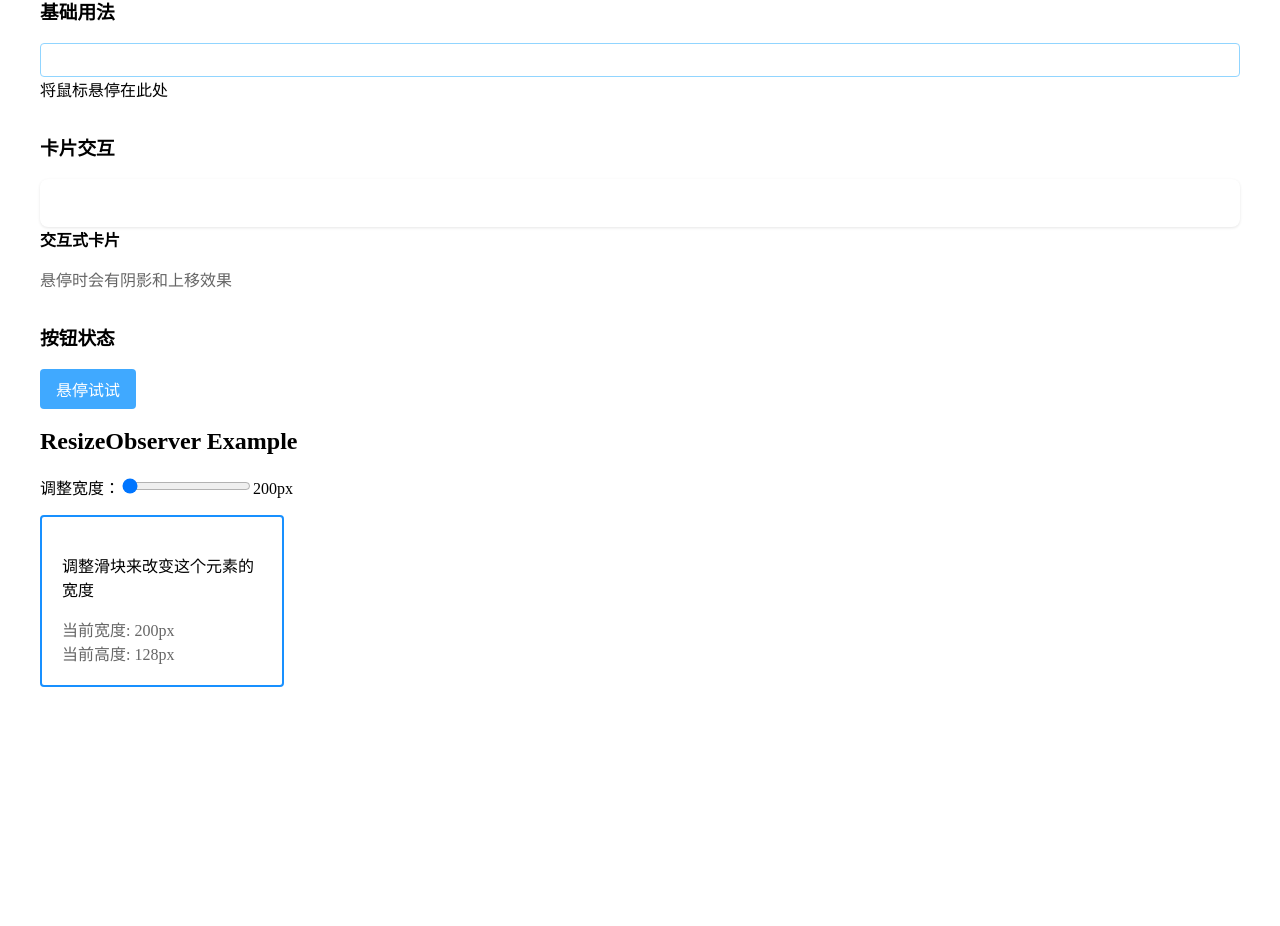
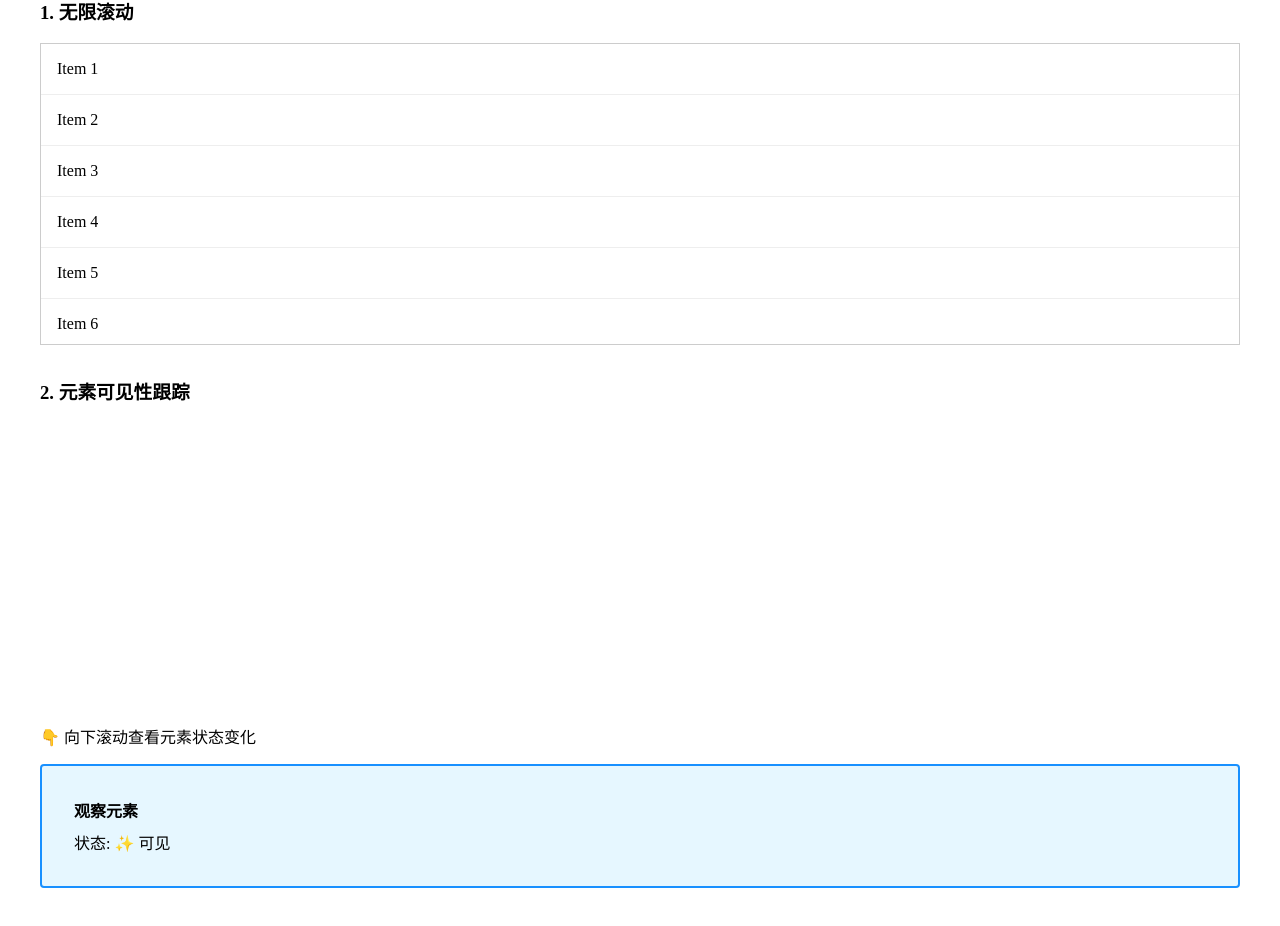
Before and after one commit to Zeno2019/arrow-hooks, a React (Vite) app: page / in a window 1280 px wide. Shown: the part 180-1106 px from the top of the page. Before the commit the page ends 907 px from the top, so only its background shows below. Built offline with nearby package versions, Linux system fonts and the light colour scheme.

Commit message:
Update: useIntersectionObserver hook

```diff
--- a/src/App.tsx
+++ b/src/App.tsx
@@ -5,6 +5,7 @@ import EventListenerExample from './hooks/useEventListener/example';
 import WindowSizeExample from './hooks/useWindowSize/example';
 import HoverExample from './hooks/useHover/example';
 import ResizeObserverExample from './hooks/useResizeObserver/example';
+import IntersectionObserverExample from './hooks/useIntersectionObserver/example';
 
 function App() {
   return (
@@ -15,8 +16,9 @@ function App() {
         {/* <KeyboardEventExample /> */}
         {/* <EventListenerExample /> */}
         {/* <WindowSizeExample /> */}
-        <HoverExample />
-        <ResizeObserverExample />
+        {/* <HoverExample /> */}
+        {/* <ResizeObserverExample /> */}
+        <IntersectionObserverExample />
         {/* Add more examples here */}
       </div>
     </div>
--- /dev/null
+++ b/src/hooks/useIntersectionObserver/example/index.tsx
@@ -0,0 +1,142 @@
+import React, { useRef, useState, useCallback } from 'react';
+import useIntersectionObserver from '../index';
+
+const IntersectionObserverExample = () => {
+  return (
+    <div>
+      <h2>Intersection Observer Examples</h2>
+
+      {/* 无限滚动示例 */}
+      <section style={{ marginBottom: '2rem' }}>
+        <h3>1. 无限滚动</h3>
+        <InfiniteScrollExample />
+      </section>
+
+      {/* 元素可见性跟踪示例 */}
+      <section>
+        <h3>2. 元素可见性跟踪</h3>
+        <VisibilityTrackingExample />
+      </section>
+
+      {/* 图片懒加载示例 */}
+      <section style={{ marginBottom: '2rem' }}>
+        <h3>3. 图片懒加载</h3>
+        <LazyImageExample />
+      </section>
+    </div>
+  );
+};
+
+// 图片懒加载组件
+const LazyImageExample = () => {
+  const imageRef = useRef<HTMLImageElement>(null);
+  const [isLoaded, setIsLoaded] = useState(false);
+
+  const handleIntersect = useCallback((entries: IntersectionObserverEntry[]) => {
+    const entry = entries[0];
+
+    if (entry.isIntersecting && !isLoaded) {
+      if (imageRef.current) {
+        imageRef.current.src = 'https://picsum.photos/800/400';
+        setIsLoaded(true);
+      }
+    }
+  }, [isLoaded]);
+
+  useIntersectionObserver(imageRef, handleIntersect);
+
+  return (
+    <div>
+      <p>👇 向下滚动查看图片加载效果</p>
+      <div style={{ minHeight: '400px' }}>
+        <img
+          ref={imageRef}
+          alt="Lazy loaded"
+          style={{
+            width: '100%',
+            height: '400px',
+            backgroundColor: '#f0f0f0',
+            transition: 'opacity 0.3s',
+            opacity: isLoaded ? 1 : 0,
+          }}
+        />
+      </div>
+    </div>
+  );
+};
+
+// 无限滚动组件
+const InfiniteScrollExample = () => {
+  const [items, setItems] = useState<number[]>(Array.from({ length: 10 }, (_, i) => i));
+  const loaderRef = useRef<HTMLDivElement>(null);
+
+  const handleIntersect = useCallback((entries: IntersectionObserverEntry[]) => {
+    const entry = entries[0];
+
+    if (entry.isIntersecting) {
+      setItems(prev => [...prev, ...Array.from({ length: 5 }, (_, i) => prev.length + i)]);
+    }
+  }, []);
+
+  useIntersectionObserver(loaderRef, handleIntersect);
+
+  return (
+    <div style={{ maxHeight: '300px', overflow: 'auto', border: '1px solid #ccc' }}>
+      {items.map(item => (
+        <div
+          key={item}
+          style={{
+            padding: '1rem',
+            borderBottom: '1px solid #eee',
+            backgroundColor: '#fff',
+          }}
+        >
+          Item {item + 1}
+        </div>
+      ))}
+      <div ref={loaderRef} style={{ padding: '1rem', textAlign: 'center' }}>
+        Loading more...
+      </div>
+    </div>
+  );
+};
+
+// 元素可见性跟踪组件
+const VisibilityTrackingExample = () => {
+  const elementRef = useRef<HTMLDivElement>(null);
+  const [isVisible, setIsVisible] = useState(false);
+
+  const handleIntersect = useCallback((entries: IntersectionObserverEntry[]) => {
+    const entry = entries[0];
+
+    setIsVisible(entry.isIntersecting);
+  }, []);
+
+  useIntersectionObserver(elementRef, handleIntersect, {
+    threshold: 0.5, // 当元素50%可见时触发
+  });
+
+  return (
+    <div style={{ marginTop: '40vh', marginBottom: '40vh' }}>
+      <p>👇 向下滚动查看元素状态变化</p>
+      <div
+        ref={elementRef}
+        style={{
+          padding: '2rem',
+          margin: '1rem 0',
+          backgroundColor: isVisible ? '#e6f7ff' : '#f0f0f0',
+          border: `2px solid ${isVisible ? '#1890ff' : '#d9d9d9'}`,
+          borderRadius: '4px',
+          transition: 'all 0.3s',
+        }}
+      >
+        <h4 style={{ margin: 0 }}>观察元素</h4>
+        <p style={{ margin: '0.5rem 0 0' }}>
+          状态: {isVisible ? '✨ 可见' : '🔲 不可见'}
+        </p>
+      </div>
+    </div>
+  );
+};
+
+export default IntersectionObserverExample;
--- /dev/null
+++ b/src/hooks/useIntersectionObserver/index.ts
@@ -0,0 +1,49 @@
+import { RefObject, useEffect } from 'react';
+
+export interface UseIntersectionObserverOptions extends IntersectionObserverInit {
+  freezeOnceVisible?: boolean; // 是否在元素首次进入视口时就停止观察
+}
+
+/**
+ * 监听元素的可见性变化, 当元素进入或离开视口时执行回调
+ * @param elementRef 要观察的元素的 ref
+ * @param callback 元素是否可见时，调用的回调函数
+ * @param options IntersectionObserver 配置项
+ * @returns { void } 无
+ */
+const useIntersectionObserver = (
+  elementRef: RefObject<Element>,
+  callback: IntersectionObserverCallback,
+  options: UseIntersectionObserverOptions = {}
+): void => {
+  const { freezeOnceVisible = false, // 如果设置了 freezeOnceVisible 且元素已经可见，则停止观察
+    ...observerOptions } = options;
+
+  useEffect(() => {
+    const element = elementRef.current;
+    if (!element || !window.IntersectionObserver) {
+      return;
+    }
+
+    let isFrozen = false;
+    const observerCallback: IntersectionObserverCallback = (entries, observer) => {
+      callback(entries, observer);
+
+      if (freezeOnceVisible && entries.some((entry) => entry.isIntersecting)) {
+        isFrozen = true;
+        observer.disconnect();
+      }
+    };
+
+    const observer = new IntersectionObserver(observerCallback, observerOptions);
+    observer.observe(element);
+
+    return () => {
+      if (!isFrozen) {
+        observer.disconnect();
+      }
+    };
+  }, [elementRef, callback, freezeOnceVisible, ...Object.values(observerOptions)]);
+};
+
+export default useIntersectionObserver;
--- a/src/index.ts
+++ b/src/index.ts
@@ -3,3 +3,4 @@ export { default as useEventListener } from './hooks/useEventListener';
 export { default as useWindowSize } from './hooks/useWindowSize';
 export { default as useHover } from './hooks/useHover';
 export { default as useResizeObserver } from './hooks/useResizeObserver';
+export { default as useIntersectionObserver } from './hooks/useIntersectionObserver';
```
Also changed, not shown: 2 other files (tests, documents, lock files or other folders).
